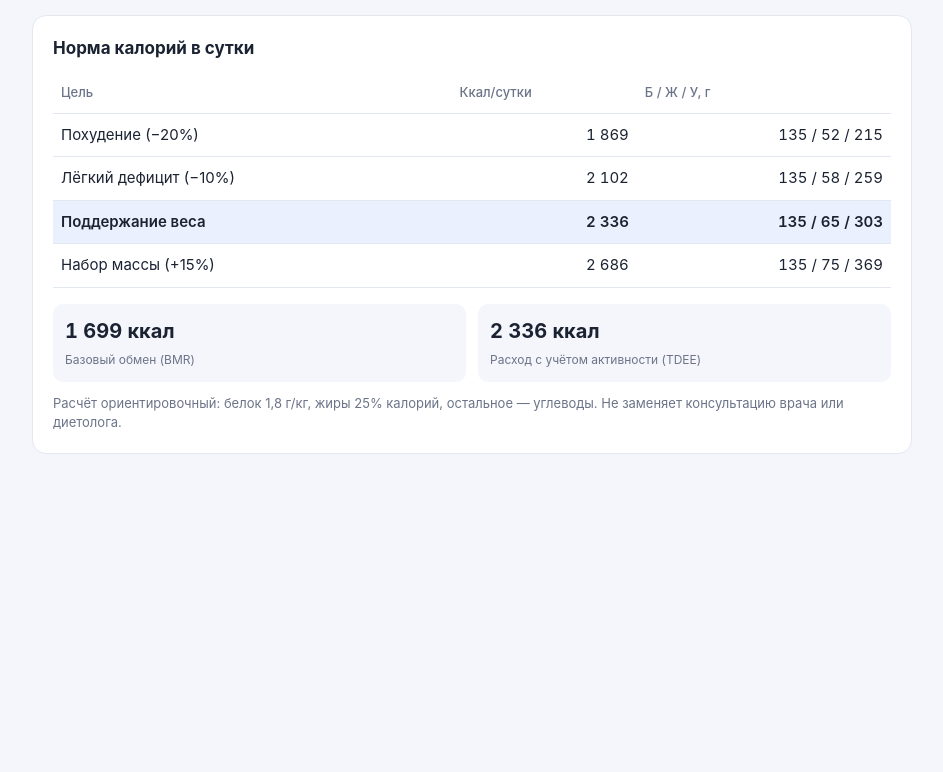
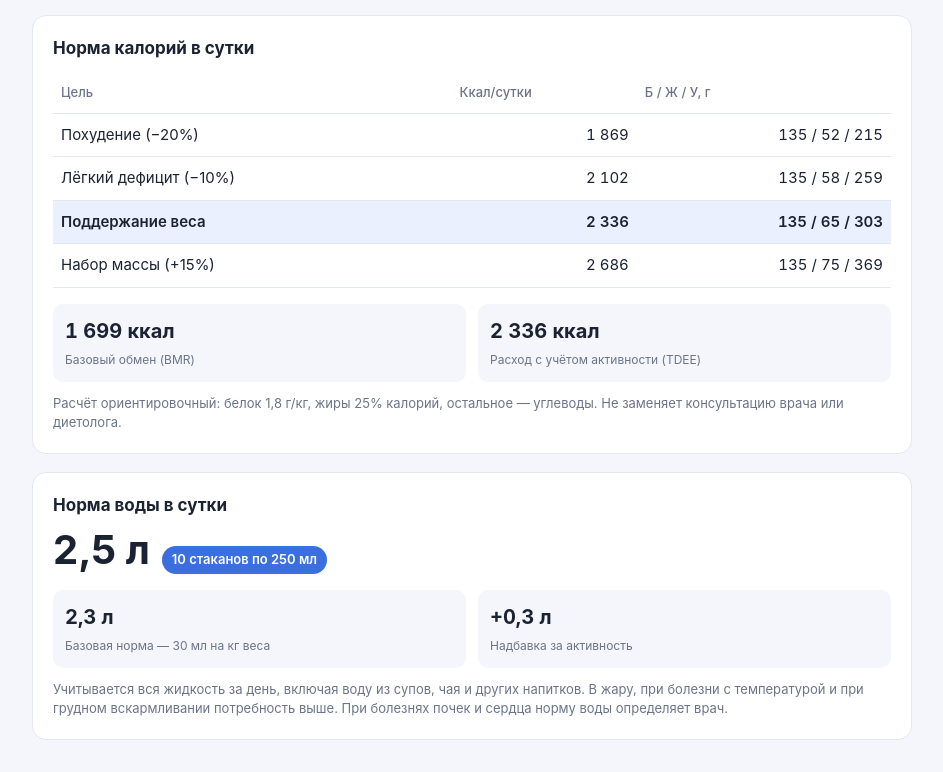
Before and after one commit to olegserbat/hexlet-vibecoding, a plain HTML site: page index.html in a window 1280 px wide. Shown: the part 665-1437 px from the top of the page, without its empty margins (168-1111 px from the left). Before the commit the page ends 1185 px from the top, so only its background shows below. Drawn offline with Linux system fonts and the light colour scheme.

Commit message:
Добавить расчёт дневной нормы воды
Базовая норма 30 мл на кг веса плюс надбавка за уровень
активности (от 0 до 1 л). Результат показан в литрах и в
стаканах по 250 мл, с корректным склонением.

Co-Authored-By: Claude Opus 5 <noreply@anthropic.com>

```diff
--- a/index.html
+++ b/index.html
@@ -184,6 +184,19 @@
       </div>
       <p class="note">Расчёт ориентировочный: белок 1,8 г/кг, жиры 25% калорий, остальное — углеводы. Не заменяет консультацию врача или диетолога.</p>
     </section>
+
+    <section class="card">
+      <h2>Норма воды в сутки</h2>
+      <div class="result-head">
+        <span class="bmi-value" id="waterValue">—</span>
+        <span class="badge" id="waterGlasses" style="background: var(--accent)"></span>
+      </div>
+      <div class="facts">
+        <div class="fact"><b id="waterBase">—</b><span>Базовая норма — 30 мл на кг веса</span></div>
+        <div class="fact"><b id="waterBonus">—</b><span>Надбавка за активность</span></div>
+      </div>
+      <p class="note">Учитывается вся жидкость за день, включая воду из супов, чая и других напитков. В жару, при болезни с температурой и при грудном вскармливании потребность выше. При болезнях почек и сердца норму воды определяет врач.</p>
+    </section>
   </div>
 </div>
 
@@ -211,6 +224,9 @@
   // Границы шкалы ИМТ на графике
   var SCALE_MIN = 15, SCALE_MAX = 40;
 
+  var WATER_ML_PER_KG = 30;   // базовая норма жидкости
+  var GLASS_ML = 250;         // объём стакана для наглядности
+
   var els = {
     form: document.getElementById('form'),
     sex: document.getElementById('sex'),
@@ -228,7 +244,11 @@
     weightDelta: document.getElementById('weightDelta'),
     calorieRows: document.getElementById('calorieRows'),
     bmrValue: document.getElementById('bmrValue'),
-    tdeeValue: document.getElementById('tdeeValue')
+    tdeeValue: document.getElementById('tdeeValue'),
+    waterValue: document.getElementById('waterValue'),
+    waterGlasses: document.getElementById('waterGlasses'),
+    waterBase: document.getElementById('waterBase'),
+    waterBonus: document.getElementById('waterBonus')
   };
 
   var sex = 'male';
@@ -262,8 +282,34 @@
     };
   }
 
+  // Дополнительная жидкость на потери с потом при тренировках
+  function waterBonusMl(activity) {
+    if (activity >= 1.9) return 1000;
+    if (activity >= 1.725) return 750;
+    if (activity >= 1.55) return 500;
+    if (activity >= 1.375) return 250;
+    return 0;
+  }
+
+  function water(weightKg, activity) {
+    var base = weightKg * WATER_ML_PER_KG;
+    var bonus = waterBonusMl(activity);
+    return { base: base, bonus: bonus, total: base + bonus };
+  }
+
   function num(value) {
     return Math.round(value).toLocaleString('ru-RU');
+  }
+
+  function litres(ml) {
+    return (ml / 1000).toFixed(1).replace('.', ',') + ' л';
+  }
+
+  function plural(n, one, few, many) {
+    var mod10 = n % 10, mod100 = n % 100;
+    if (mod10 === 1 && mod100 !== 11) return one;
+    if (mod10 >= 2 && mod10 <= 4 && (mod100 < 12 || mod100 > 14)) return few;
+    return many;
   }
 
   function readInputs() {
@@ -344,6 +390,14 @@
       '</tr>';
     }).join('');
 
+    var w = water(d.weight, d.activity);
+    var glasses = Math.round(w.total / GLASS_ML);
+    els.waterValue.textContent = litres(w.total);
+    els.waterGlasses.textContent = glasses + ' ' + plural(glasses, 'стакан', 'стакана', 'стаканов') +
+      ' по ' + GLASS_ML + ' мл';
+    els.waterBase.textContent = litres(w.base);
+    els.waterBonus.textContent = w.bonus ? '+' + litres(w.bonus) : 'нет';
+
     els.results.classList.remove('hidden');
   }
 
```
